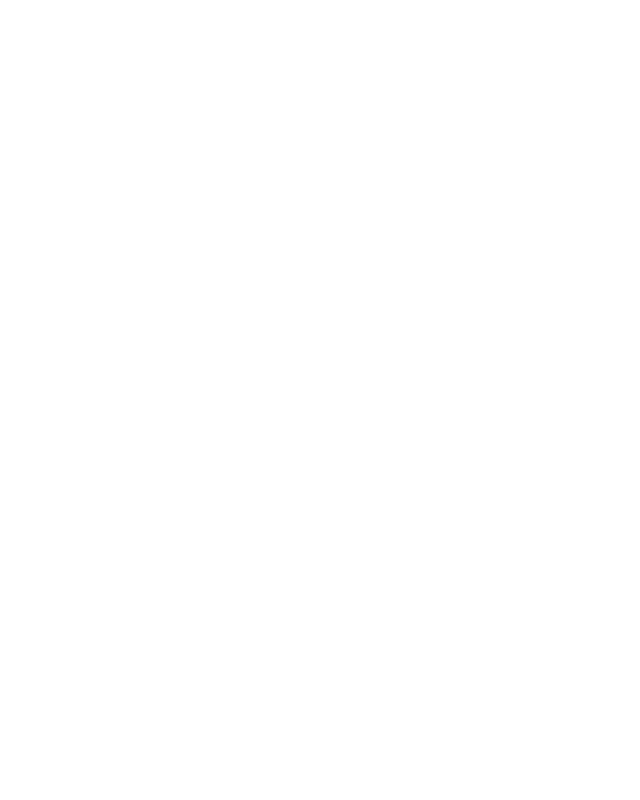
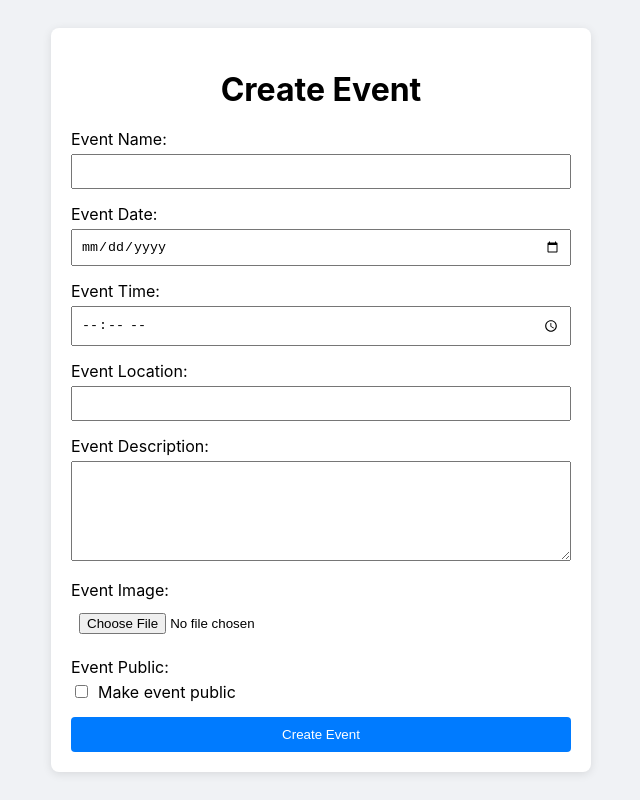
Before and after one commit to sc103121/Rally, a React (Create React App) app in the folder frontend/rally/: page /create-event in a window 1280 px wide. Before the commit this address had no page. Shown: the whole page, without its empty margins (319-959 px from the left). Built offline with nearby package versions, Linux system fonts and the light colour scheme.

Commit message:
pushing create event page.

```diff
--- a/frontend/rally/src/App.js
+++ b/frontend/rally/src/App.js
@@ -5,6 +5,8 @@
 import { BrowserRouter as Router, Route, Routes } from 'react-router-dom';
 import Home from './pages/Home';
 import Events from './pages/Events';
+import CreateEventPage from './pages/Create_Event.jsx';
+
 
 function App() {
   return (
@@ -12,6 +14,7 @@
       <Routes>
         <Route path="/" element={<Home />} />
         <Route path="/event" element={<Events />} />
+        <Route path="/create-event" element={<CreateEventPage />} /> {/* Add the new route */}
       </Routes>
     </Router>
     // <div className="App">
--- a/frontend/rally/src/components/create_event_button.jsx
+++ b/frontend/rally/src/components/create_event_button.jsx
@@ -2,10 +2,10 @@
 import { useNavigate } from "react-router-dom";
 
 export default function Create_event_button() {
-    const history = useNavigate();
+    const navigate = useNavigate();
 
     const handleClick = () => {
-        history.push("/create-event");
+        navigate("/create-event");
     };
 
     return (
--- a/frontend/rally/src/components/event_thumbnail.jsx
+++ b/frontend/rally/src/components/event_thumbnail.jsx
@@ -6,28 +6,32 @@
         description: "Join us for a peaceful protest to raise awareness about climate change.",
         date: "2023-10-15",
         time: "12:00 PM",
-        location: "Cornell University, Ithaca, NY"
+        location: "Cornell University, Ithaca, NY",
+        isPrivate: false
     },
     {
         title: "Cornell Sustainability March",
         description: "March with us to promote sustainable practices on campus.",
         date: "2023-11-05",
         time: "2:00 PM",
-        location: "Cornell University, Ithaca, NY"
+        location: "Cornell University, Ithaca, NY",
+        isPrivate: false
     },
     {
         title: "Cornell Diversity and Inclusion Rally",
         description: "Stand together to support diversity and inclusion within our community.",
         date: "2023-12-01",
         time: "1:00 PM",
-        location: "Cornell University, Ithaca, NY"
+        location: "Cornell University, Ithaca, NY",
+        isPrivate: true
     },
     {
         title: "Cornell Mental Health Awareness Walk",
         description: "Walk to raise awareness about mental health issues and support services.",
         date: "2024-01-20",
         time: "11:00 AM",
-        location: "Cornell University, Ithaca, NY"
+        location: "Cornell University, Ithaca, NY",
+        isPrivate: false
     }
 ];
 
@@ -57,6 +61,7 @@
                     <h3 style={{ margin: '16px 0', color: '#333' }}>{formattedDate}</h3>
                     {groupedEvents[date].map((eventDetails, index) => (
                         <div key={index} style={{
+                            position: 'relative',
                             border: '1px solid #ccc',
                             borderRadius: '8px',
                             padding: '16px',
@@ -72,6 +77,14 @@
                                     : eventDetails.description}
                             </p>
                             <p style={{ margin: '0', color: '#777' }}>{eventDetails.location}</p>
+                            {eventDetails.isPrivate && (
+                                <span style={{
+                                    position: 'absolute',
+                                    bottom: '8px',
+                                    right: '8px',
+                                    fontSize: '16px'
+                                }}>🔒</span>
+                            )}
                         </div>
                     ))}
                 </div>
--- a/frontend/rally/src/pages/Create_Event.jsx
+++ b/frontend/rally/src/pages/Create_Event.jsx
@@ -1,10 +1,67 @@
-import React from "react";
+import React, { useState } from "react";
 
 function CreateEventPage() {
+    const [formData, setFormData] = useState({
+        eventName: '',
+        eventDate: '',
+        eventTime: '',
+        eventLocation: '',
+        eventDescription: '',
+        eventImage: null,
+        eventPublic: false
+    });
+
+    const handleChange = (e) => {
+        const { name, value, type, checked, files } = e.target;
+        setFormData(prevState => ({
+            ...prevState,
+            [name]: type === 'checkbox' ? checked : type === 'file' ? files[0] : value
+        }));
+    };
+
+    const handleSubmit = (e) => {
+        e.preventDefault();
+        // Handle form submission logic here
+        console.log(formData);
+    };
+
     return (
-        <div>
-            <h1>Create Event</h1>
-            {/* Add your form or content here */}
+        <div style={{ display: 'flex', justifyContent: 'center', alignItems: 'center', height: '100vh', backgroundColor: '#f0f2f5' }}>
+            <div style={{ backgroundColor: 'white', padding: '20px', borderRadius: '8px', boxShadow: '0 2px 10px rgba(0,0,0,0.1)', width: '100%', maxWidth: '500px' }}>
+                <h1 style={{ textAlign: 'center', marginBottom: '20px' }}>Create Event</h1>
+                <form onSubmit={handleSubmit}>
+                    <div style={{ marginBottom: '15px' }}>
+                        <label htmlFor="eventName" style={{ display: 'block', marginBottom: '5px' }}>Event Name:</label>
+                        <input type="text" id="eventName" name="eventName" required style={{ width: '100%', padding: '8px', boxSizing: 'border-box' }} value={formData.eventName} onChange={handleChange} />
+                    </div>
+                    <div style={{ marginBottom: '15px' }}>
+                        <label htmlFor="eventDate" style={{ display: 'block', marginBottom: '5px' }}>Event Date:</label>
+                        <input type="date" id="eventDate" name="eventDate" required style={{ width: '100%', padding: '8px', boxSizing: 'border-box' }} value={formData.eventDate} onChange={handleChange} />
+                    </div>
+                    <div style={{ marginBottom: '15px' }}>
+                        <label htmlFor="eventTime" style={{ display: 'block', marginBottom: '5px' }}>Event Time:</label>
+                        <input type="time" id="eventTime" name="eventTime" required style={{ width: '100%', padding: '8px', boxSizing: 'border-box' }} value={formData.eventTime} onChange={handleChange} />
+                    </div>
+                    <div style={{ marginBottom: '15px' }}>
+                        <label htmlFor="eventLocation" style={{ display: 'block', marginBottom: '5px' }}>Event Location:</label>
+                        <input type="text" id="eventLocation" name="eventLocation" required style={{ width: '100%', padding: '8px', boxSizing: 'border-box' }} value={formData.eventLocation} onChange={handleChange} />
+                    </div>
+                    <div style={{ marginBottom: '15px' }}>
+                        <label htmlFor="eventDescription" style={{ display: 'block', marginBottom: '5px' }}>Event Description:</label>
+                        <textarea id="eventDescription" name="eventDescription" required style={{ width: '100%', padding: '8px', boxSizing: 'border-box', minHeight: '100px' }} value={formData.eventDescription} onChange={handleChange}></textarea>
+                    </div>
+                    <div style={{ marginBottom: '15px' }}>
+                        <label htmlFor="eventImage" style={{ display: 'block', marginBottom: '5px' }}>Event Image:</label>
+                        <input type="file" id="eventImage" name="eventImage" accept="image/*" style={{ width: '100%', padding: '8px', boxSizing: 'border-box' }} onChange={handleChange} />
+                    </div>
+                    <div style={{ marginBottom: '15px' }}>
+                        <label htmlFor="eventPublic" style={{ display: 'block', marginBottom: '5px' }}>Event Public:</label>
+                        <input type="checkbox" id="eventPublic" name="eventPublic" style={{ marginRight: '10px' }} checked={formData.eventPublic} onChange={handleChange} />
+                        <span>Make event public</span>
+                    </div>
+                    <button type="submit" style={{ width: '100%', padding: '10px', backgroundColor: '#007bff', color: 'white', border: 'none', borderRadius: '4px', cursor: 'pointer' }}>Create Event</button>
+                </form>
+            </div>
         </div>
     );
 }
```
